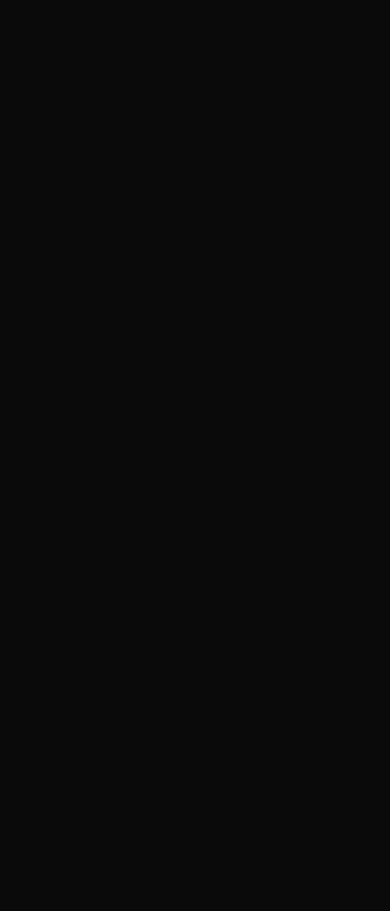
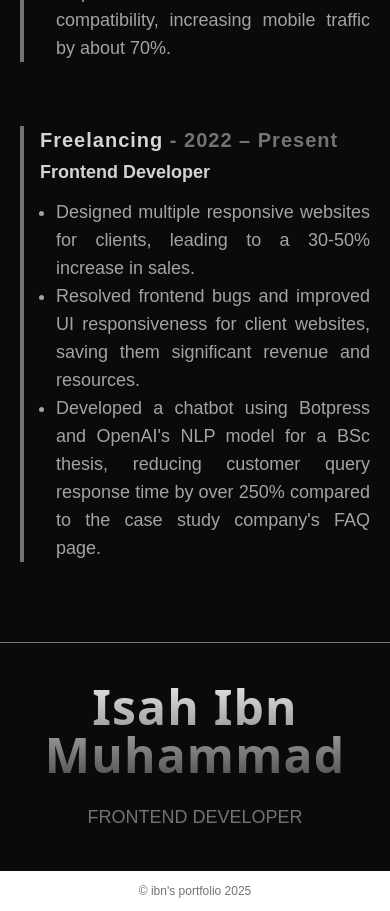
Before and after one commit to Officialibn1/ibnfolio, a Next.js app: page / in a window 390 px wide. Shown: the part 7840-8751 px from the top of the page. Before the commit the page ends 6878 px from the top, so only its background shows below. Built offline with nearby package versions, Linux system fonts and the light colour scheme.

Commit message:
New ✨: Experience section completed

```diff
--- a/app/page.tsx
+++ b/app/page.tsx
@@ -1,5 +1,7 @@
 import AboutSection from "@/components/about-section";
 import FeaturedProjects from "@/components/featured-projects";
+import Footer from "@/components/footer";
+import ProfessionalExperience from "@/components/professional-experience-section";
 import SkillsSection from "@/components/skills-section";
 import Hero from "@/components/ui/hero";
 
@@ -13,6 +15,10 @@
 			<FeaturedProjects />
 
 			<SkillsSection />
+
+			<ProfessionalExperience />
+
+			<Footer />
 		</>
 	);
 }
--- a/components/featured-projects.tsx
+++ b/components/featured-projects.tsx
@@ -27,7 +27,7 @@
 					duration: 0.8,
 					ease: "easeInOut",
 				}}
-				viewport={{ once: true, margin: "0px 0px -100px 0px" }}
+				viewport={{ once: true }}
 				className='mb-8 bg-gradient-to-b from-neutral-200 to-neutral-600 bg-clip-text text-center text-3xl font-bold tracking-tight text-transparent md:text-6xl'>
 				Featured Projects
 			</motion.h1>
@@ -42,7 +42,7 @@
 							duration: 0.5,
 							ease: "easeIn",
 						}}
-						viewport={{ once: true, margin: "0px 0px -100px 0px" }}
+						viewport={{ once: true }}
 						className='h-full '>
 						<Card className='w-full h-full bg-transparent backdrop-blur-md border-muted-foreground overflow-hidden rounded-2xl p-4'>
 							<CardContent className='p-0 w-full overflow-hidden rounded-lg mb-4 border border-muted-foreground'>
--- /dev/null
+++ b/components/footer.tsx
@@ -0,0 +1,51 @@
+import React from "react";
+import SectionTitle from "./ui/section-title";
+import { Separator } from "./ui/separator";
+import Link from "next/link";
+import { Github, Linkedin, Twitter } from "lucide-react";
+
+const Footer = () => {
+	return (
+		<footer className='flex flex-col gap-10 items-center text-center'>
+			<Separator className='bg-muted-foreground' />
+
+			<div className='flex flex-col gap-5'>
+				<SectionTitle className='mb-1'>Isah Ibn Muhammad</SectionTitle>
+
+				<h2 className='text-muted-foreground text-lg'>FRONTEND DEVELOPER</h2>
+
+				<ul className=' justify-center flex-wrap space-x-2 flex-1 hidden md:flex'>
+					<li className='border border-gray-800 rounded-full p-2 hover:text-indigo-700 hover:border-indigo-700  ease-in-out cursor-pointer'>
+						<Link
+							href={"https://www.linkedin.com/in/isah-muhammad-5046b125a/"}
+							target='_Blank'>
+							<Linkedin />
+						</Link>
+					</li>
+
+					<li className='border border-gray-800 rounded-full p-2 hover:text-indigo-700 hover:border-indigo-700  ease-in-out cursor-pointer'>
+						<Link
+							href={"https://github.com/Officialibn1"}
+							target='_Blank'>
+							<Github />
+						</Link>
+					</li>
+
+					<li className='border border-gray-800 rounded-full p-2  hover:text-indigo-700 hover:border-indigo-700  ease-in-out cursor-pointer'>
+						<Link
+							href={"https://x.com/__ibn1/"}
+							target='_Blank'>
+							<Twitter />
+						</Link>
+					</li>
+				</ul>
+			</div>
+
+			<span className='text-xs font-thin text-muted-foreground w-full bg-white py-3'>
+				&copy; ibn&apos;s portfolio 2025
+			</span>
+		</footer>
+	);
+};
+
+export default Footer;
--- /dev/null
+++ b/components/professional-experience-section.tsx
@@ -0,0 +1,40 @@
+import React from "react";
+// import { motion } from "framer-motion";
+import SectionTitle from "./ui/section-title";
+import { experiences } from "@/lib/experience";
+
+const ProfessionalExperience = () => {
+	return (
+		<section className='relative w-full  px-5 py-20 lg:py-36  text-lg text-justify flex flex-col gap-3 items-center'>
+			<SectionTitle>Professional Experience</SectionTitle>
+			{/* <motion.div></motion.div> */}
+
+			<div className='flex flex-col gap-16 max-w-lg lg:max-w-2xl'>
+				{experiences.map((item, i) => (
+					<div
+						className='border-l-4 pl-4 border-l-muted-foreground'
+						key={`Experience-${i}`}>
+						<h1 className='text-neutral-300 text-xl md:text-2xl lg:text-4xl font-semibold tracking-wider mb-1'>
+							{item.company}{" "}
+							<span className='text-muted-foreground'>- {item.duration}</span>
+						</h1>
+
+						<h2 className='text-neutral-300 mb-3 font-bold'>{item.position}</h2>
+
+						<ul className='list-disc list-outset pl-4 text-neutral-400 '>
+							{item.responsibilities.map((res, i) => (
+								<li
+									key={`Responsibility-${i}`}
+									className='md:text-lg font-thin'>
+									{res}
+								</li>
+							))}
+						</ul>
+					</div>
+				))}
+			</div>
+		</section>
+	);
+};
+
+export default ProfessionalExperience;
--- a/components/ui/section-title.tsx
+++ b/components/ui/section-title.tsx
@@ -10,7 +10,7 @@
 	return (
 		<h1
 			className={cn(
-				"relative z-10 mb-10 text-5xl  md:text-4xl xl:text-5xl  bg-clip-text text-transparent bg-gradient-to-b from-neutral-200 to-neutral-600  text-center font-sans font-bold tracking-wide w-full",
+				"relative z-10 mb-10 text-5xl  md:text-4xl xl:text-6xl  bg-clip-text text-transparent bg-gradient-to-b from-neutral-200 to-neutral-600  text-center font-sans font-bold tracking-wide w-full",
 				className,
 			)}>
 			{children}
--- /dev/null
+++ b/lib/experience.ts
@@ -0,0 +1,38 @@
+interface Experience {
+	company: string;
+	position: string;
+	duration: string;
+	responsibilities: string[];
+}
+
+export const experiences: Experience[] = [
+	{
+		company: "Eduflix Limited",
+		position: "Frontend Developer Intern",
+		duration: "2022 – 2023",
+		responsibilities: [
+			"Developed the UI for an e-learning app using React, which was successfully launched within a year.",
+			"Collaborated with a mentor to enhance the e-Voting platform for IBBU Lapai, improving UI efficiency and user experience by 50%.",
+			"Co-engineered an intuitive voting platform for IBBU, leading to a record-breaking 120%+ student turnout during the 2023 elections.",
+		],
+	},
+	{
+		company: "Silex",
+		position: "Frontend Developer (Contract)",
+		duration: "2023 – 2024",
+		responsibilities: [
+			"Integrated the Crane Search API with a React frontend to facilitate flight ticket booking for Arik airline, projected to increase ticket bookings and revenue by over 40%.",
+			"Revamped the UI of the NG Eagle flight booking component for better responsiveness and mobile compatibility, increasing mobile traffic by about 70%.",
+		],
+	},
+	{
+		company: "Freelancing",
+		position: "Frontend Developer",
+		duration: "2022 – Present",
+		responsibilities: [
+			"Designed multiple responsive websites for clients, leading to a 30-50% increase in sales.",
+			"Resolved frontend bugs and improved UI responsiveness for client websites, saving them significant revenue and resources.",
+			"Developed a chatbot using Botpress and OpenAI's NLP model for a BSc thesis, reducing customer query response time by over 250% compared to the case study company's FAQ page.",
+		],
+	},
+];
```
